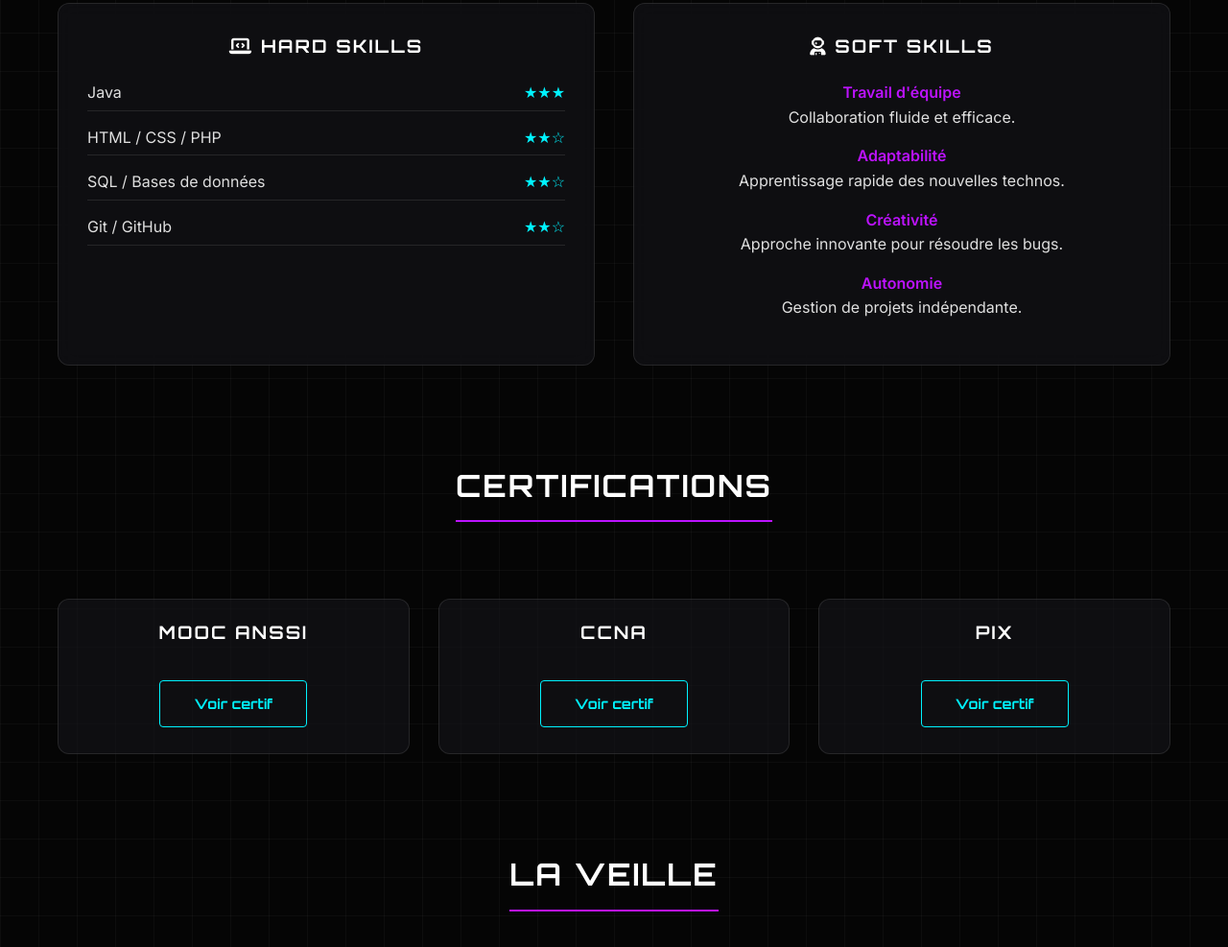
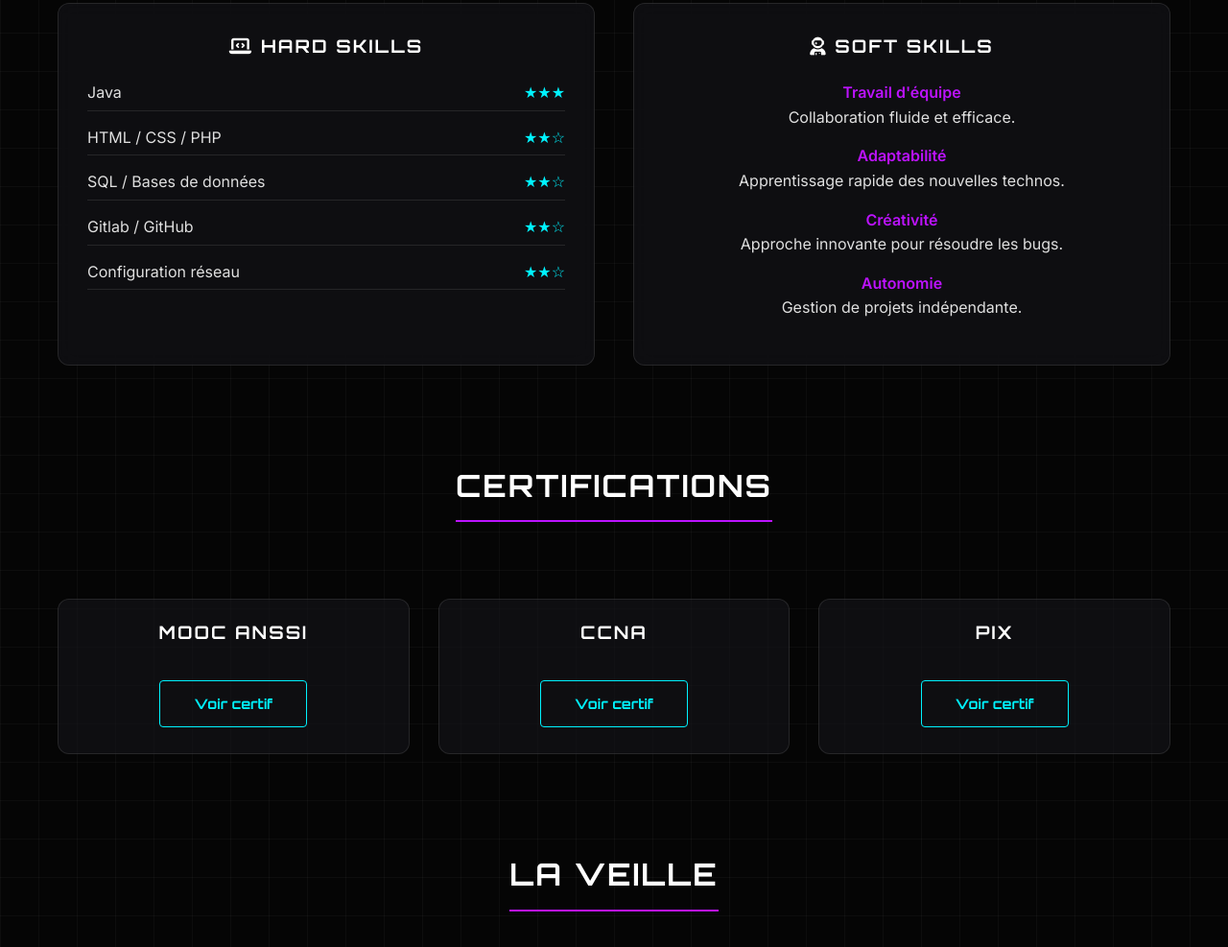
Before and after one commit to Amadou39/Portfolio, a plain HTML site: page index.html in a window 1280 px wide. Shown: the part 3046-4033 px from the top of the page at 96% size. Drawn offline with Linux system fonts and the light colour scheme.

Commit message:
Update index.html

```diff
--- a/index.html
+++ b/index.html
@@ -167,7 +167,9 @@
                         <span>SQL / Bases de données</span> <span style="color: var(--neon-cyan);">★★☆</span>
                     </li>
                     <li style="margin-bottom: 15px; display: flex; justify-content: space-between; border-bottom: 1px solid rgba(255,255,255,0.1); padding-bottom: 5px;">
-                        <span>Git / GitHub</span> <span style="color: var(--neon-cyan);">★★☆</span>
+                        <span>Gitlab / GitHub</span> <span style="color: var(--neon-cyan);">★★☆</span>
+                        <li style="margin-bottom: 15px; display: flex; justify-content: space-between; border-bottom: 1px solid rgba(255,255,255,0.1); padding-bottom: 5px;">
+                        <span>Configuration réseau</span> <span style="color: var(--neon-cyan);">★★☆</span>
                     </li>
                 </ul>
             </div>
```
